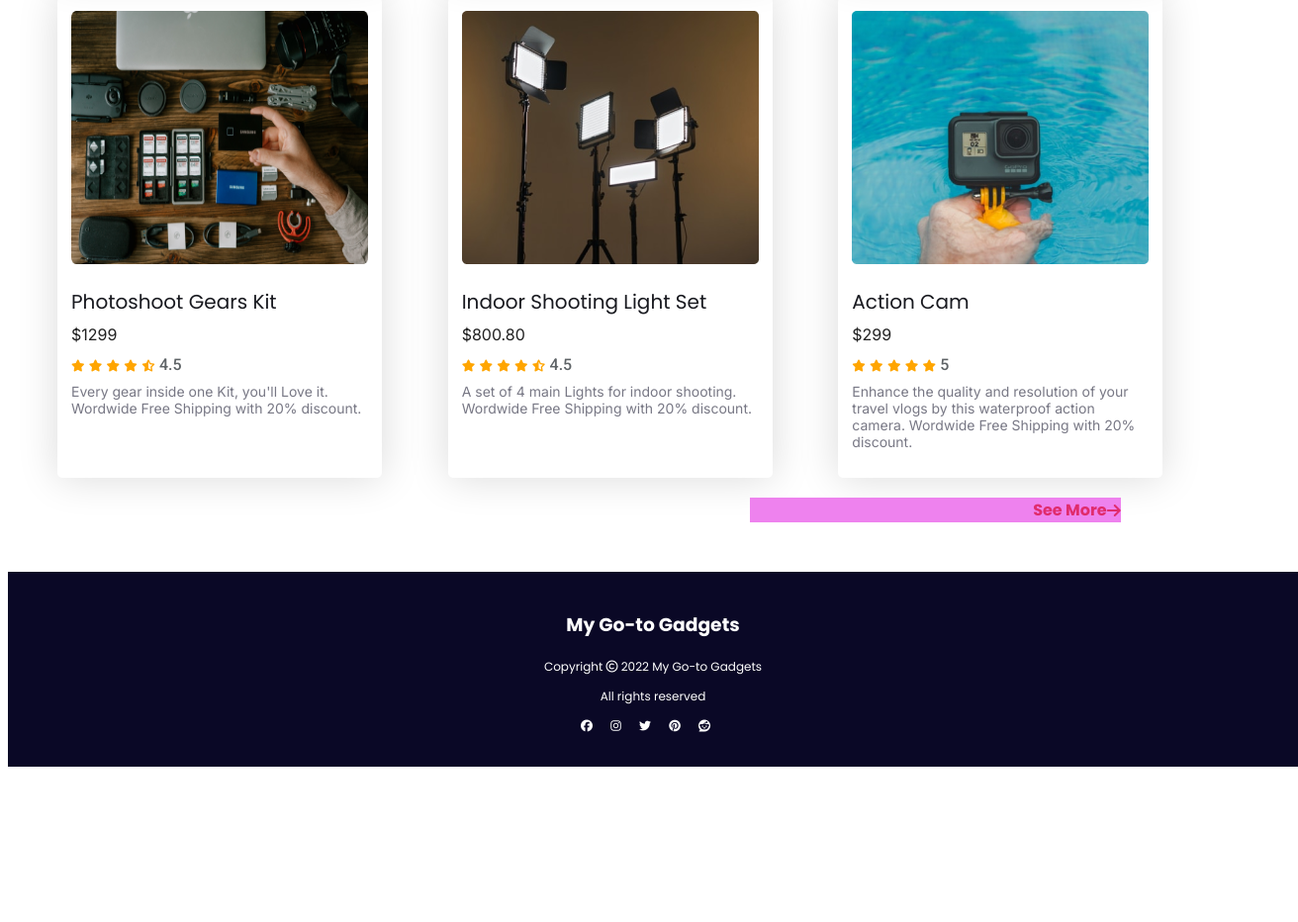
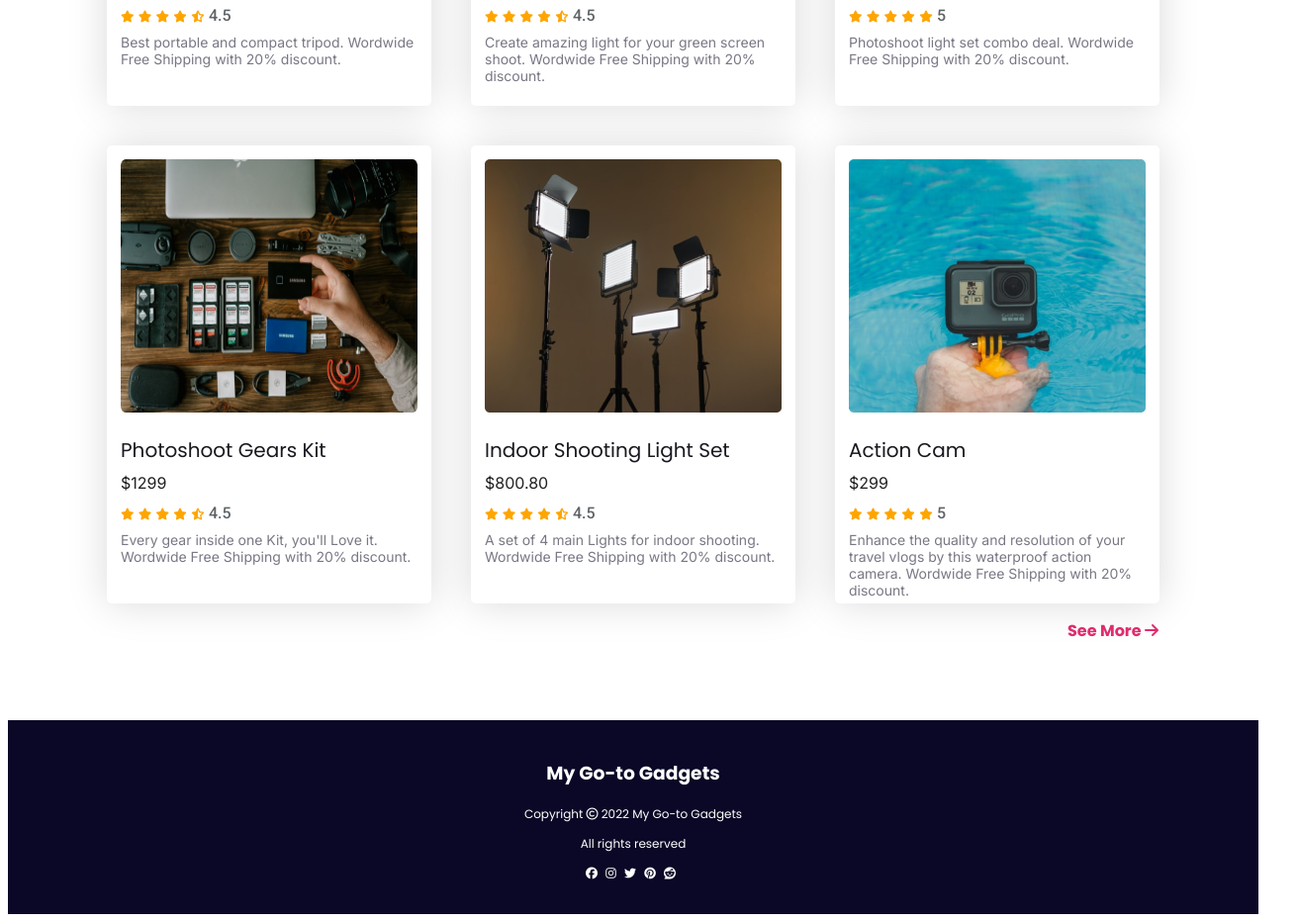
Before and after one commit to rmrokon/my-go-to-gadgets, a plain HTML site: page index.html in a window 1280 px wide. Shown: the part 1725-2657 px from the top of the page at 99% size, 1312 px wide, since content can reach past the window. Before the commit the page ends 2508 px from the top, so only its background shows below. Drawn offline with Linux system fonts and the light colour scheme.

Commit message:
all done accept responsiveness

```diff
--- a/index.html
+++ b/index.html
@@ -29,10 +29,11 @@
         </div>
     </header>
     <main>
-        <section class="container">
+        <section class="intro">
             <div class="upcoming-product half-width">
                 <h2>Introducing high end Tech to Influencers</h2>
-                <p>Be the first one to experience 16K video recording with this amazing product.</p>
+                <p>Be the first one to experience 16K video recording with this amazing product. We promise you that it
+                    will be a treat to your viewers' eyes. So WHAT are you waiting for?</p>
                 <button>Prebook Now <i class="fas fa-arrow-circle-right"></i></button>
             </div>
             <div class="upcoming-product-img half-width">
@@ -188,11 +189,14 @@
                         camera. Wordwide Free Shipping with 20% discount.
                     </p>
                 </div>
-                <a id="see-more" href="">See More <i class="fas fa-arrow-right"></i></a>
+            </div>
+            <div id="see-more">
+                <!-- <div></div> -->
+                <a href="">See More <i class="fas fa-arrow-right"></i></a>
             </div>
         </section>
     </main>
-    <footer>
+    <footer class="footer">
         <h3>My Go-to Gadgets</h3>
         <p>Copyright <i class="far fa-copyright"></i> 2022 My Go-to Gadgets</p>
         <p>All rights reserved</p>
--- a/style.css
+++ b/style.css
@@ -10,16 +10,10 @@
 -------------------------------------------*/
 body{
     font-family: 'Poppins', sans-serif;
+    /* margin-right: 40px;
+    margin-left: 40px; */
+}
 
-}
-.container{
-    display: flex;
-    justify-content: space-between;
-    align-items: center;
-    margin-right: 120px;
-    margin-left: 120px;
-    margin-bottom: 40px;
-}
 
 /* ----------------------------------------
                Header Styles
@@ -50,9 +44,20 @@ header div{
 /* ----------------------------------------
                Section-1 Styles
 -------------------------------------------*/
+
+.intro{
+    display: flex;
+    justify-content: space-evenly;
+    align-items: center;
+    margin-right: 120px;
+    margin-left: 120px;
+    margin-bottom: 5%;
+}
+
 .half-width{
     width: 50%;
 }
+
 .upcoming-product h2{
     font-size: 52px;
     font-weight: 700;
@@ -72,11 +77,12 @@ header div{
     font-size: 16px;
 }
 .upcoming-product-img {
+    padding-left: 13px;
     background-image: url(images/Circle\ design.svg);
     background-repeat: no-repeat;
     background-size: 65%;
-    background-position-y: 5px;
-    background-position-x: 90px;
+    /* background-position-y: 5px; */
+    background-position-x: 180px;
 
 }
 .upcoming-product-img img{
@@ -105,23 +111,33 @@ hr{
                Section-2 Styles
 -------------------------------------------*/
 .main-collection{
-    margin: 50px;
+    width: 100%;
+    display: flex;
+    flex-direction: column;
+    align-items: center;
+    margin-top: 5%;
+    margin-bottom: 5%;
 
 }
 
 .main-collection h3{
     text-align: center;
+    margin-bottom: 3%;
+    font-size: 28px;
+    color: #3A3A3A;;
 }
 .products {
     display: grid;
     grid-template-columns: repeat(3, 1fr);
     justify-content: space-between;
-    grid-gap: 20px;
+    align-items: center;
+    justify-items: center;
+    grid-gap: 40px;
 }
 
 .product {
     width: 300px;
-    height: auto;
+    height: 435px;
     border-radius: 5px;
     box-shadow: 0px 0px 40px rgba(0, 0, 0, 0.15);
     padding: 14px;
@@ -174,24 +190,23 @@ hr{
     font-family: 'Roboto', sans-serif;
 }
 
-.products #see-more {
-    display: flex;
-    flex-wrap: nowrap;
+#see-more {
+   position: relative;
+   left: 485px;
+   padding-top: 15px;
+   padding-bottom: 15px;
+}
+
+#see-more a {
+    text-decoration: none;
     color: #E02C6D;
-    text-decoration: none;
-    font-weight: 550;
-    justify-content: flex-end;
-    align-items: center;
-    background-color: violet;
-    position: relative;
-    left: 700px;
+    font-weight: 700;
 }
 
 /* ----------------------------------------
                Footer Styles
 -------------------------------------------*/
 footer {
-    width: 100%;
     background-color: #0A0826;
     color: white;
     text-align: center;
@@ -203,5 +218,5 @@ footer p {
 }
 
 .social-icon {
-    margin-right: 15px;
+    margin-right: 5px;
 }
```
